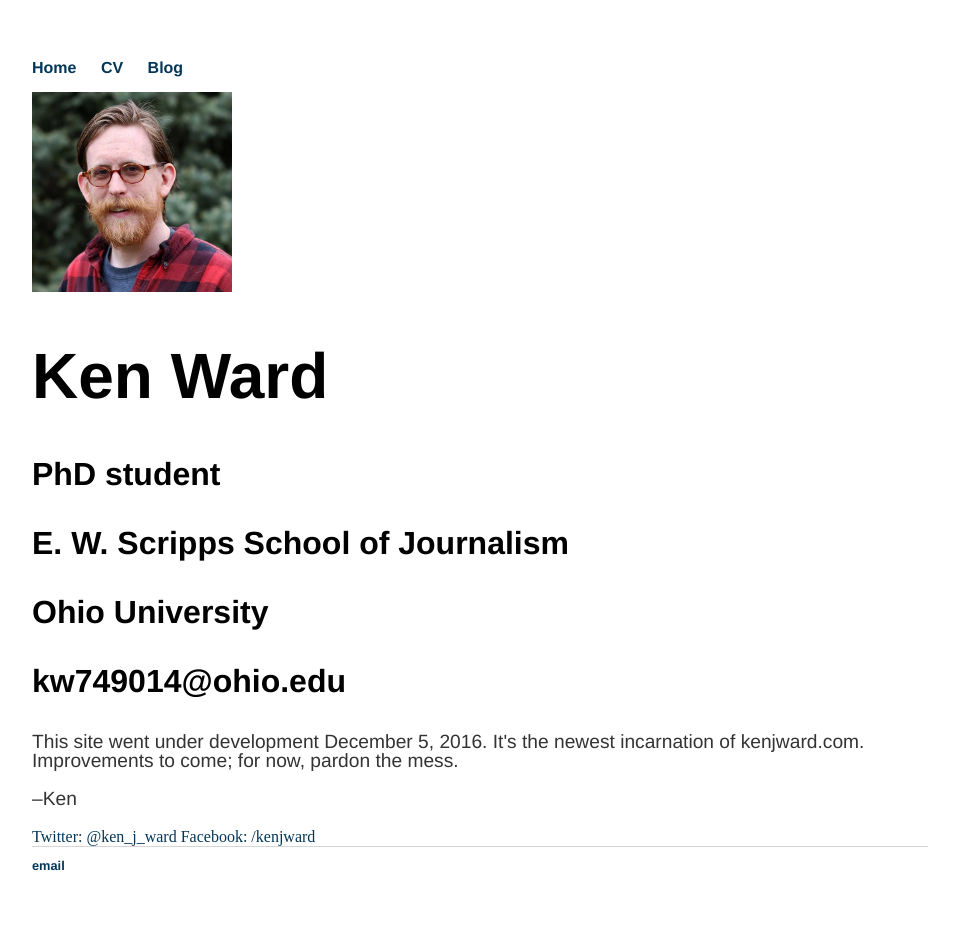
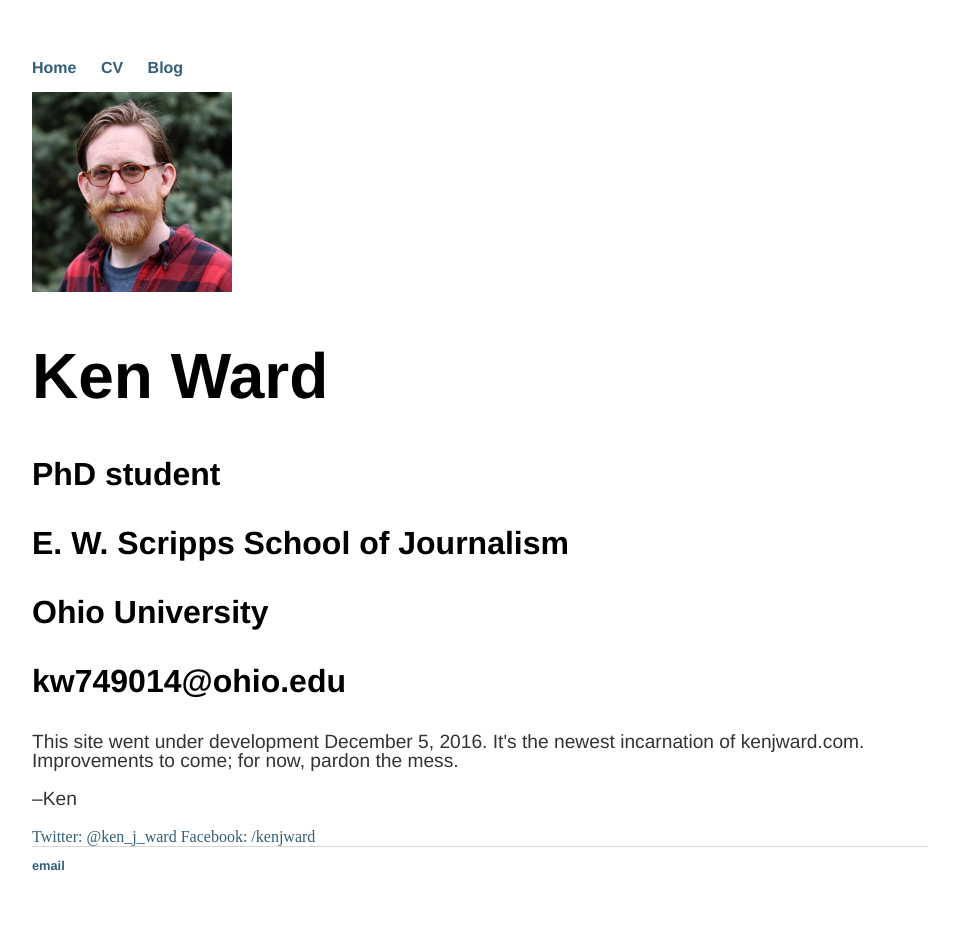
Before and after one commit to kenjward/kenjward.github.io, a Jekyll site: the page built from index.html, in a window 1280 px wide. Shown: the whole page, without its empty margins (160-1119 px from the left). Built offline with Jekyll 4.4.1, drawn with Linux system fonts in a browser that asks for light colours.

Commit message:
tinting link color

```diff
--- a/css/main.css
+++ b/css/main.css
@@ -14,7 +14,7 @@ nav ul li, footer ul li {
 }
 a {
     text-decoration: none;
-    color: #033658;
+    color: #355e79;
 }
 a:hover {
     text-decoration: underline;
```
